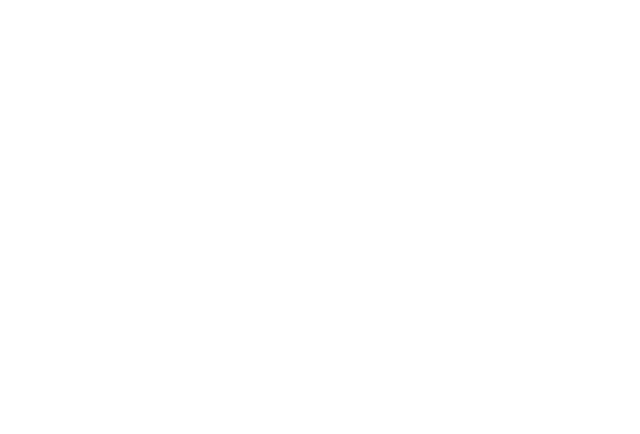
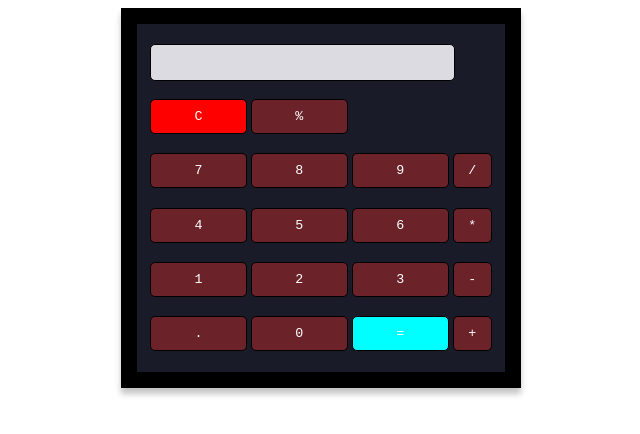
Before and after one commit to ShishirSimha/calculator-coding-ninjas, a website built with Parcel: page index.html in a window 1280 px wide. Shown: the whole page, without its empty margins (319-959 px from the left). Built offline with nearby package versions, Linux system fonts and the light colour scheme.

Commit message:
Calculator Code

```diff
--- a/index.html
+++ b/index.html
@@ -2,12 +2,107 @@
 <html>
   <head>
     <title>Calculator Project</title>
+    <link rel="stylesheet" type="text/css" href="src/styles.css" />
     <meta charset="UTF-8" />
   </head>
 
   <body>
-    <div id="app"></div>
+    <table class="calculator">
+      <tr>
+        <!--Display area's html code-->
+        <td colspan="3"><input id="display-box" type="text" disabled /></td>
 
-    <script src="src/index.js"></script>
+        <!--Buttons-->
+        <!--Clear Screen "C" button-->
+      </tr>
+
+      <tr>
+        <td>
+          <button
+            class="button"
+            onclick="clearScreen()"
+            style="background-color: red;"
+          >
+            C
+          </button>
+        </td>
+        <td>
+          <button class="button" onclick="calculatePercentage('%')">%</button>
+        </td>
+      </tr>
+      <!--Second Row for numbers 7, 8, 9 and /-->
+      <tr>
+        <td><button class="button" onclick="display('7')">7</button></td>
+        <td><button class="button" onclick="display('8')">8</button></td>
+        <td><button class="button" onclick="display('9')">9</button></td>
+        <td><button class="button" onclick="display('/')">/</button></td>
+      </tr>
+      <!--Third Row for numbers 4, 5, 6 and *-->
+      <tr>
+        <td><button class="button" onclick="display('4')">4</button></td>
+        <td><button class="button" onclick="display('5')">5</button></td>
+        <td><button class="button" onclick="display('6')">6</button></td>
+        <td><button class="button" onclick="display('*')">*</button></td>
+      </tr>
+      <!--Fourth Row for numbers 1, 2, 3 and - -->
+      <tr>
+        <td><button class="button" onclick="display('1')">1</button></td>
+        <td><button class="button" onclick="display('2')">2</button></td>
+        <td><button class="button" onclick="display('3')">3</button></td>
+        <td><button class="button" onclick="display('-')">-</button></td>
+      </tr>
+      <!--Fifth Row for numbers ., 0, = and + -->
+      <tr>
+        <td><button class="button" onclick="display('.')">.</button></td>
+        <td><button class="button" onclick="display('0')">0</button></td>
+        <td>
+          <button
+            class="button"
+            onclick="calculate()"
+            style="background-color: cyan;"
+          >
+            =
+          </button>
+        </td>
+        <td><button class="button" onclick="display('+')">+</button></td>
+      </tr>
+    </table>
+
+    <script>
+      /**
+       * This javascript script is used by the HTML document to do various operations defined in the calculator.
+       * There are three functions defined:
+       *
+       * 1) clearScreen() = Clears the calculator screen.
+       * 2) display(numberOrOperator) = Any number or opearator clicked will be appended to the display.
+       * 3) calculate() = This method will evaluate the expression on the display screen using the eval() of javascript.
+       */
+
+      //clearScreen method
+      function clearScreen() {
+        document.getElementById("display-box").value = "";
+      }
+
+      //display method
+      function display(numberOrOperator) {
+        document.getElementById("display-box").value += numberOrOperator;
+      }
+
+      //calculate method
+      function calculate() {
+        var valueDisplayed = document.getElementById("display-box").value;
+        var expressionEvaluate = eval(valueDisplayed);
+
+        document.getElementById("display-box").value = expressionEvaluate;
+      }
+
+      function calculatePercentage() {
+        var valueDisplayed = document.getElementById("display-box").value;
+        var expressionEvaluate = eval(valueDisplayed);
+        expressionEvaluate /= 100;
+
+        document.getElementById("display-box").value = expressionEvaluate;
+      }
+    </script>
   </body>
 </html>
--- a/src/index.js
+++ b/src/index.js
@@ -1,3 +1,34 @@
-import "./styles.css";
+/**
+ * This javascript script is used by the HTML document to do various operations defined in the calculator.
+ * There are three functions defined:
+ *
+ * 1) clearScreen() = Clears the calculator screen.
+ * 2) display(numberOrOperator) = Any number or opearator clicked will be appended to the display.
+ * 3) calculate() = This method will evaluate the expression on the display screen using the eval() of javascript.
+ */
 
-document.getElementById("app").innerHTML = ``;
+//clearScreen method
+function clearScreen() {
+  document.getElementById("display-box").value = "";
+}
+
+//display method
+function display(numberOrOperator) {
+  document.getElementById("display-box").value += numberOrOperator;
+}
+
+//calculate method
+function calculate() {
+  var valueDisplayed = document.getElementById("display-box").value;
+  var expressionEvaluate = eval(valueDisplayed);
+
+  document.getElementById("display-box").value = expressionEvaluate;
+}
+
+function calculatePercentage() {
+  var valueDisplayed = document.getElementById("display-box").value;
+  var expressionEvaluate = eval(valueDisplayed);
+  expressionEvaluate /= 100;
+
+  document.getElementById("display-box").value = expressionEvaluate;
+}
--- a/src/styles.css
+++ b/src/styles.css
@@ -1,3 +1,36 @@
-body {
-  font-family: sans-serif;
+.calculator {
+  margin: auto;
+  padding: 10px;
+  border: 1em solid;
+  height: 380px;
+  width: 400px;
+  background-color: #191b28;
+  box-shadow: rgba(0, 0, 0, 0.23) 0px 6px 6px;
 }
+#display-box {
+  font-family: "Courier New", Courier, monospace;
+  background-color: #dcdbe1;
+  border: solid black 0.5px;
+  color: black;
+  border-radius: 5px;
+  width: 100%;
+  height: 65%;
+}
+
+.button {
+  font-family: "Courier New", Courier, monospace;
+  background-color: #6b2329;
+  color: white;
+  border: solid black 0.5px;
+  width: 100%;
+  border-radius: 5px;
+  height: 70%;
+  outline: none;
+}
+
+.button:active {
+  background: #e5e5e5;
+  -webkit-box-shadow: inset 0px 0px 5px #c1c1c1;
+  -moz-box-shadow: inset 0px 0px 5px #c1c1c1;
+  box-shadow: inset 0px 0px 5px #c1c1c1;
+}
```
